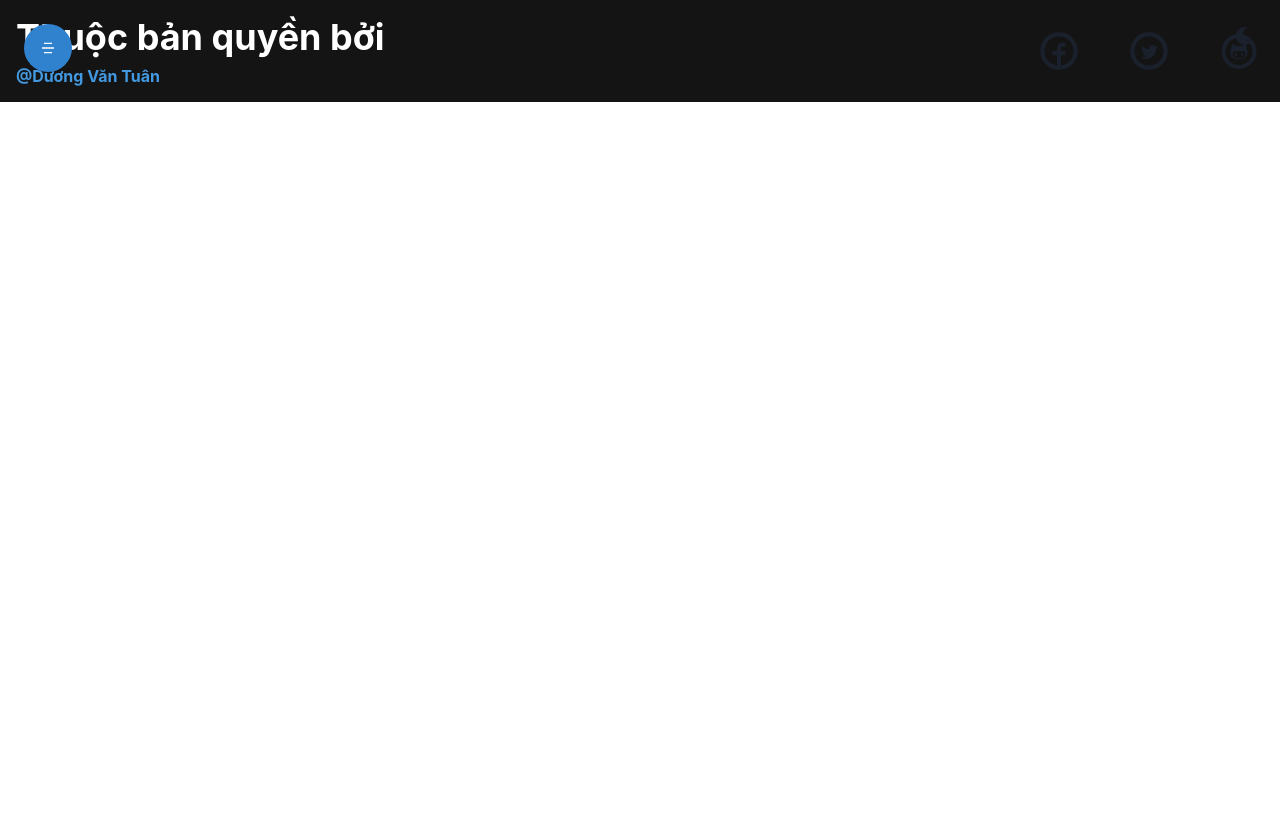
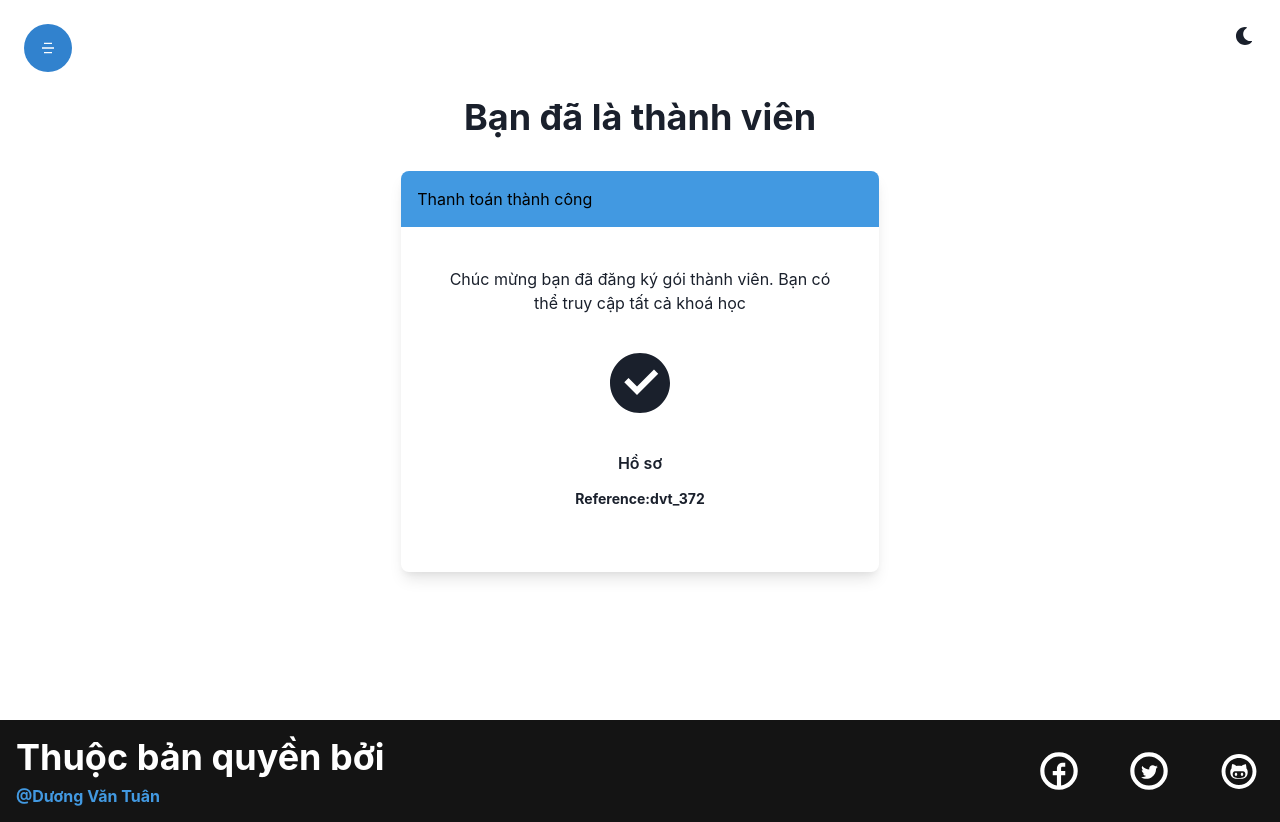
Before and after one commit to tkdvt372/course-web, a React (Create React App) app in the folder client/: page /paymentsuccess in a window 1280 px wide. Before the commit the page ends 800 px from the top, so only its background shows below. Built offline with nearby package versions, Linux system fonts and the light colour scheme.

Commit message:
Completed NotFound PaymentFail PaymentSuccess and Subscribe component

```diff
--- a/client/src/App.js
+++ b/client/src/App.js
@@ -11,6 +11,11 @@
 import Footer from './components/Layout/Footer/Footer';
 import Header from './components/Layout/Header/Header';
 import Request from './components/Request/Request';
+import Subscribe from './components/Payments/Subscribe';
+import NotFound from './components/Layout/NotFound/NotFound';
+import PaymentSuccess from "./components/Payments/PaymentSuccess";
+import PaymentFail from "./components/Payments/PaymentFail";
+
 function App() {
   return (
     <Router>
@@ -25,7 +30,10 @@
         <Route path="/contact" element={<Contact />} />
         <Route path="/request" element={<Request />} />
         <Route path="/about" element={<About />} />
-        <Route path="/subscribe" element={<About />} />
+        <Route path="/subscribe" element={<Subscribe />} />
+        <Route path="/*" element={<NotFound />} />
+        <Route path="/paymentsuccess" element={< PaymentSuccess />} />
+        <Route path="/paymentfail" element={<PaymentFail />} />
       </Routes>
       <Footer />
     </Router>
--- a/client/src/components/About/About.jsx
+++ b/client/src/components/About/About.jsx
@@ -21,11 +21,8 @@
         </VStack>
         <VStack justifyContent={"center"} alignItems={["center", "flex-start"]}>
             <Heading children={"Dương Văn Tuân"} size={["md", "xl"]} />
-            <Text whiteSpace={"pre"} textAlign={["center", "left"]} children={`Xin chào, tôi là một full-stack developer. Nhiệm vụ của tôi là cung cấp những khoá học với giá hợp lý cho cộng đồng IT Việt Nam.`} />
+            <Text textAlign={["center", "left"]} children={`Xin chào, tôi là một full-stack developer. Nhiệm vụ của tôi là cung cấp những khoá học với giá hợp lý cho cộng đồng IT Việt Nam.`} />
         </VStack>
-        <Box h={"sm"} p={"4"}>
-            <Text>{ }</Text>
-        </Box>
     </Stack>
 )
 
@@ -66,7 +63,7 @@
                 </Text>
                 <Link to={'/subscribe'}>
                     <Button variant={"ghost"} colorScheme={"blue"}>
-                        Đường lối phát triển
+                        Tham gia ngay
                     </Button>
                 </Link>
             </Stack>
--- a/client/src/components/Layout/Footer/Footer.jsx
+++ b/client/src/components/Layout/Footer/Footer.jsx
@@ -23,6 +23,7 @@
                     spacing={["2", "10"]}
                     justifyContent="center"
                     fontSize={50}
+                    color={'white'}
                 >
                     <a href="https://www.facebook.com/dvt372/"
                         target={"_blank"} rel="noreferrer"
--- /dev/null
+++ b/client/src/components/Layout/NotFound/NotFound.jsx
@@ -0,0 +1,23 @@
+import React from 'react'
+import { Button, Container, Heading, VStack } from '@chakra-ui/react'
+import { Link } from "react-router-dom"
+import { RiErrorWarningFill } from "react-icons/ri"
+const NotFound = () => {
+  return (
+    <Container h={"90vh"}>
+      <VStack justifyContent={"center"} h="full" spacing={"4"}>
+        <RiErrorWarningFill size={"5rem"} />
+        <Heading>
+          (404)Không tìm thấy trang
+        </Heading>
+        <Link to="/">
+          <Button variant={"ghost"}>
+            Trở lại trang chủ
+          </Button>
+        </Link>
+      </VStack>
+    </Container>
+  )
+}
+
+export default NotFound
--- /dev/null
+++ b/client/src/components/Payments/PaymentFail.jsx
@@ -0,0 +1,23 @@
+import React from 'react'
+import { Button, Container, Heading, VStack } from '@chakra-ui/react'
+import { Link } from "react-router-dom"
+import { RiErrorWarningFill } from "react-icons/ri"
+const PaymentFail = () => {
+  return (
+    <Container h={"90vh"}>
+      <VStack justifyContent={"center"} h="full" spacing={"4"}>
+        <RiErrorWarningFill size={"5rem"} />
+        <Heading>
+          Thanh toán thất bại
+        </Heading>
+        <Link to="/subscribe">
+          <Button variant={"ghost"}>
+            Thử lại
+          </Button>
+        </Link>
+      </VStack>
+    </Container>
+  )
+}
+
+export default PaymentFail
--- /dev/null
+++ b/client/src/components/Payments/PaymentSuccess.jsx
@@ -0,0 +1,56 @@
+import React from 'react'
+import { Link } from "react-router-dom"
+import { Box, Button, Container, Heading, Text, VStack } from '@chakra-ui/react'
+import { RiCheckboxCircleFill } from "react-icons/ri"
+
+const PaymentSuccess = () => {
+  return (
+    <Container h={"90vh"} p="16">
+      <Heading my={8} textAlign={"center"}>Bạn đã là thành viên</Heading>
+      <VStack
+        boxShadow={"lg"}
+        pb={16}
+        alignItems={"center"}
+        borderRadius="lg"
+      >
+        <Box
+          w={"full"}
+          bg="blue.400"
+          p={4}
+          css={{ borderRadius: "8px 8px 0 0" }}
+        >
+          <Text color={"black"}>
+            Thanh toán thành công
+          </Text>
+        </Box>
+        <Box
+          p={"4"}
+        >
+          <VStack
+            textAlign={"center"}
+            px="8"
+            mt={"4"}
+            spacing={"8"}
+          >
+            <Text>
+              Chúc mừng bạn đã đăng ký gói thành viên. Bạn có thể truy cập tất cả khoá học
+            </Text>
+            <Heading size={"4xl"}>
+              <RiCheckboxCircleFill />
+            </Heading>
+          </VStack>
+        </Box>
+        <Link to="/profile">
+          <Button variant={"ghost"}>
+            Hồ sơ
+          </Button>
+        </Link>
+        <Heading size={"xs"}>
+            Reference:dvt_372
+        </Heading>
+      </VStack>
+    </Container>
+  )
+}
+
+export default PaymentSuccess
--- /dev/null
+++ b/client/src/components/Payments/Subscribe.jsx
@@ -0,0 +1,31 @@
+import React from 'react'
+import { Box, Button, Container, Heading, Text, VStack } from '@chakra-ui/react'
+
+
+const Subscribe = () => {
+  return (
+    <Container h="90vh" p="16">
+      <Heading children="Xin chào" my={8} textAlign={"center"} />
+      <VStack boxShadow={"lg"} alignItems={"stretch"} borderRadius={"lg"} spacing={0}>
+        <Box bg={"blue.400"} p={"4"} css={{ borderRadius: "8px 8px 0 0" }}>
+          <Text  children={"Gói thành viên 5.999.999đ"} />
+        </Box>
+        <Box p={4} >
+          <VStack textAlign={"center"} px="8" mt={"4"} spacing="8">
+            <Text  children={`Đăng ký gói thành viên để có thể truy cập tất cả khoá học.`} />
+            <Heading size={"md"} children={"Chỉ 5.999.999đ"}/>
+          </VStack>
+          <Button my={"8"} w={"full"} colorScheme={"blue"}  >
+            Đăng ký ngay
+          </Button>
+          <Box bg={"blackAlpha.600"} p={"4"} css={{borderRadius:"0 0 8px 8px"}}>
+          <Heading color={"white"} size={"sm"} children={"Mua một lần, học mãi mãi"}/>
+          <Text fontSize="xs" color={"white"} children={"*Điều khoản và điều kiện áp dụng"}/>
+          </Box>
+        </Box>
+      </VStack>
+    </Container>
+  )
+}
+
+export default Subscribe
```
